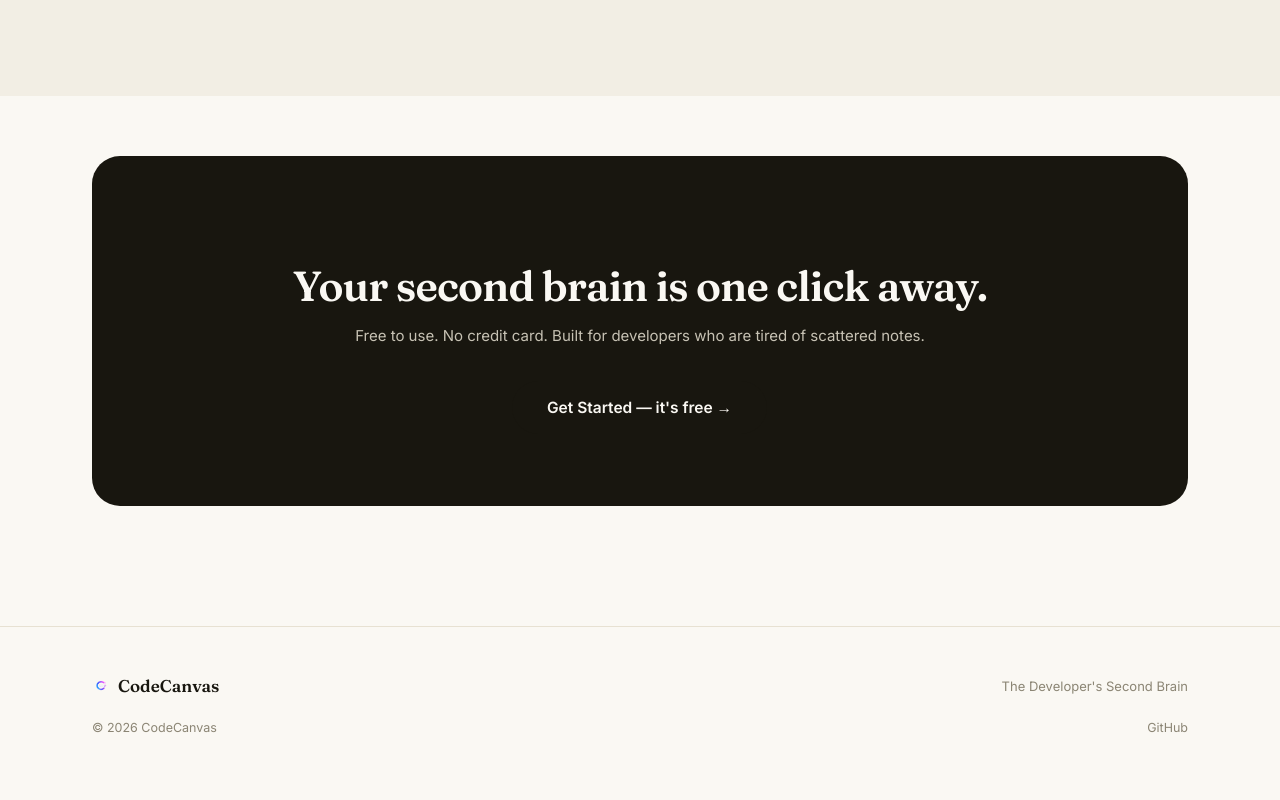
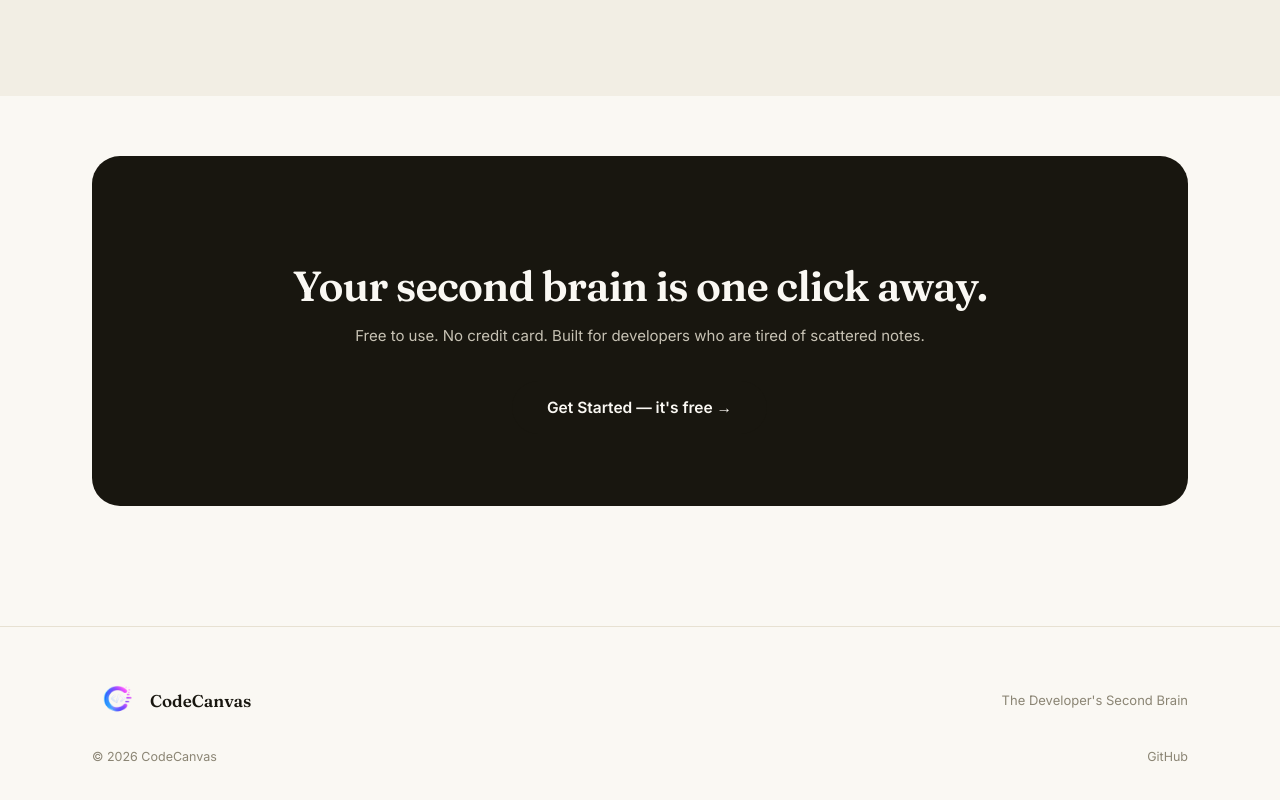
Before and after one commit to harshalpatil-10/codecanvas-frontend, a React (Vite) app: page / in a window 1280 px wide. Shown: the part 2901-3701 px from the top of the page. Before the commit the page ends 3672 px from the top, so only its background shows below. Built offline with nearby package versions, Linux system fonts and the light colour scheme; no server answers.

Commit message:
Update LandingFooter.jsx

```diff
--- a/src/components/landing/LandingFooter.jsx
+++ b/src/components/landing/LandingFooter.jsx
@@ -7,7 +7,7 @@ export default function LandingFooter() {
     <footer className={styles.footer}>
       <div className="container">
         <div className={styles.row}>
-          <span className={styles.logo}><Logo size={18} /> CodeCanvas</span>
+          <span className={styles.logo}><Logo size={50} /> CodeCanvas</span>
           <span className={styles.tag}>The Developer's Second Brain</span>
         </div>
         <div className={styles.bottom}>
```
